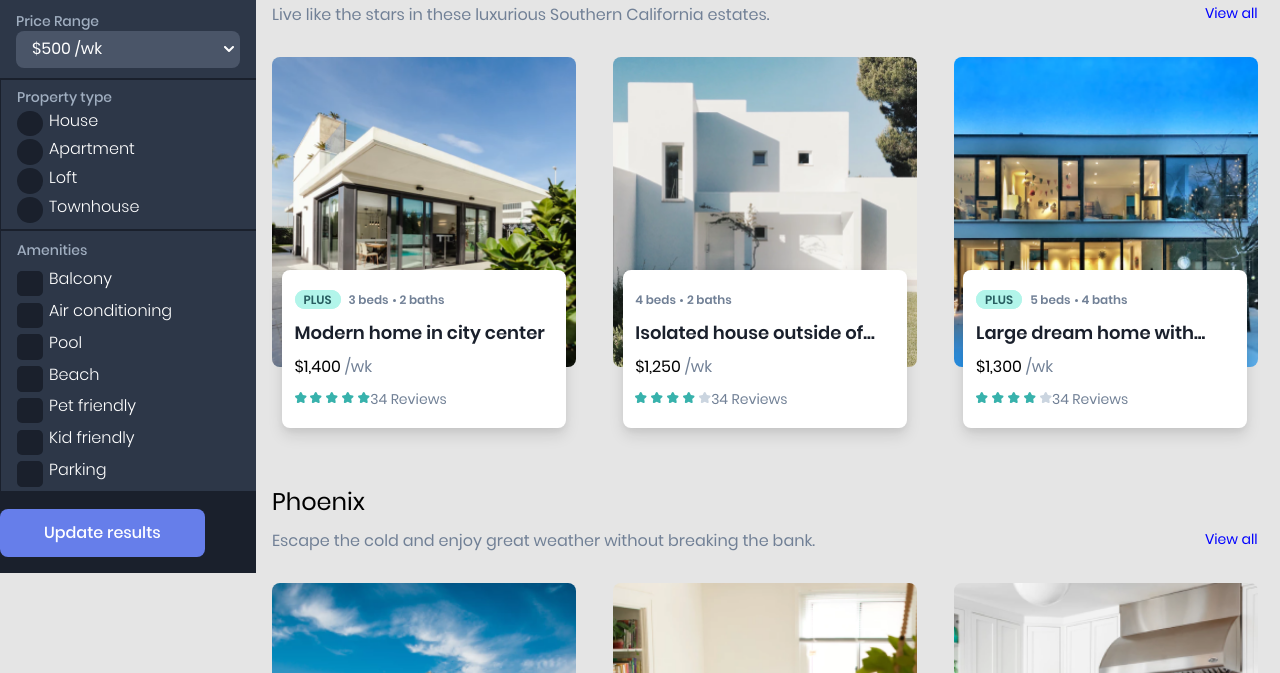
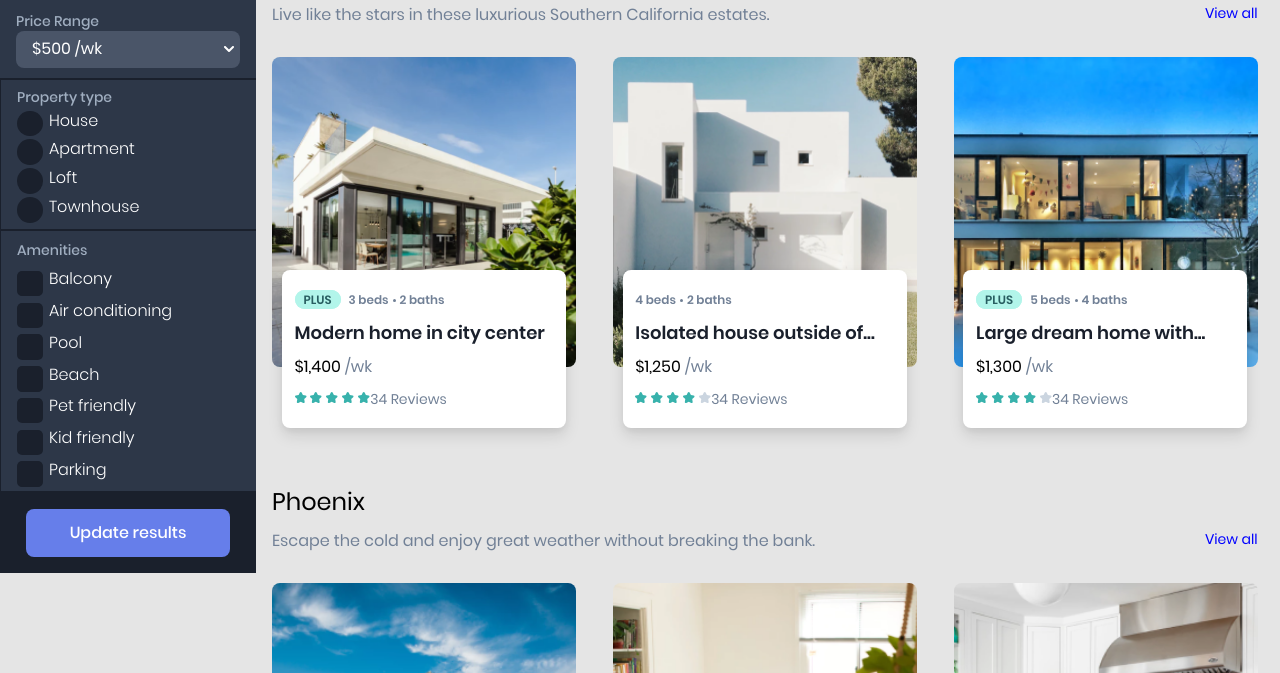
Before and after one commit to johan-bem/Workcation, a plain HTML site: page index.html in a window 1280 px wide. Shown: the part 127-800 px from the top of the page. Drawn offline with Linux system fonts and the light colour scheme; a web font is replaced by a local one.

Commit message:
update results fixed

```diff
--- a/assets/components/_form.scss
+++ b/assets/components/_form.scss
@@ -153,8 +153,6 @@
                 width: 100%;
             }
                 @media screen and (min-width: 1200px){
-                    display: block;
-                    //border: 1px solid red;
                     width: 100%;
                     padding: 1rem 0;
                     }
@@ -176,6 +174,7 @@
                 }
                 @media screen and (min-width: 1200px){
                     min-width: 80%;
+                    margin-left: 10%;
                     }
     }
 }
```
Also changed, not shown: css/main.css.
